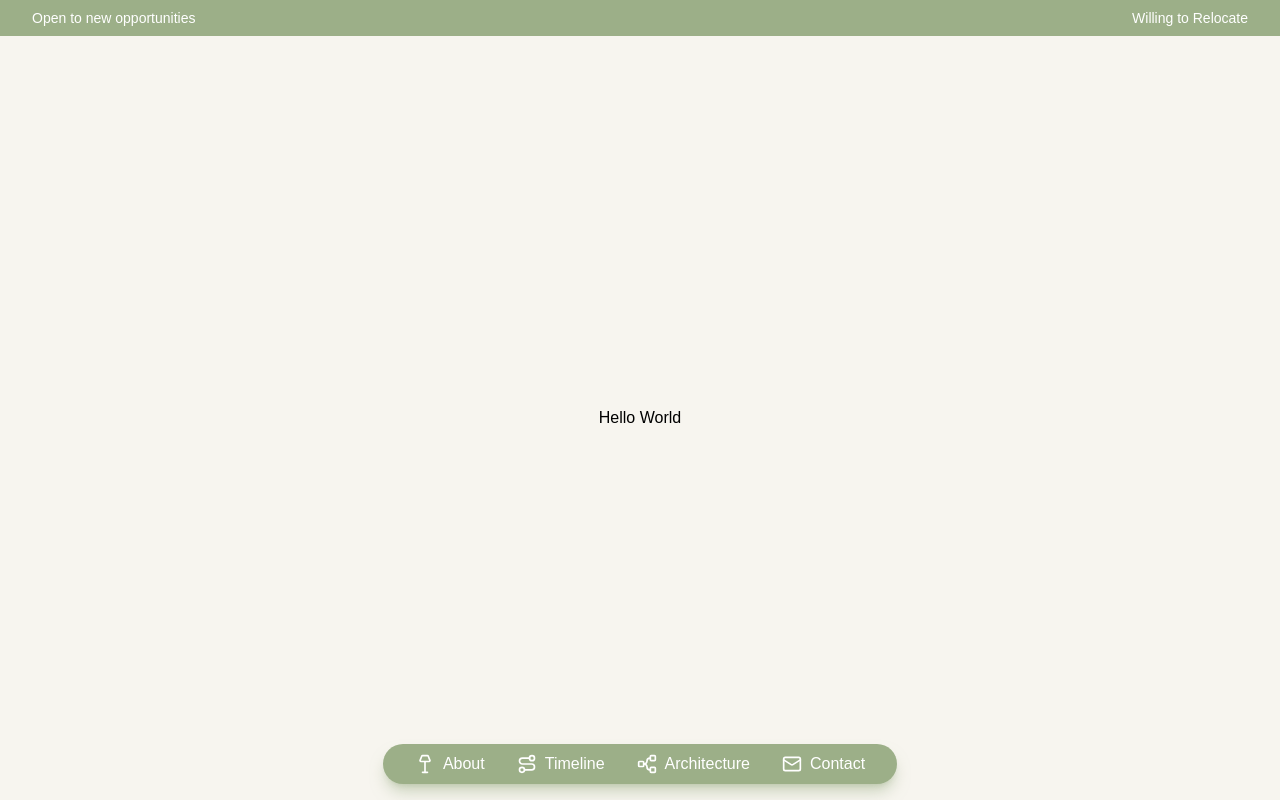
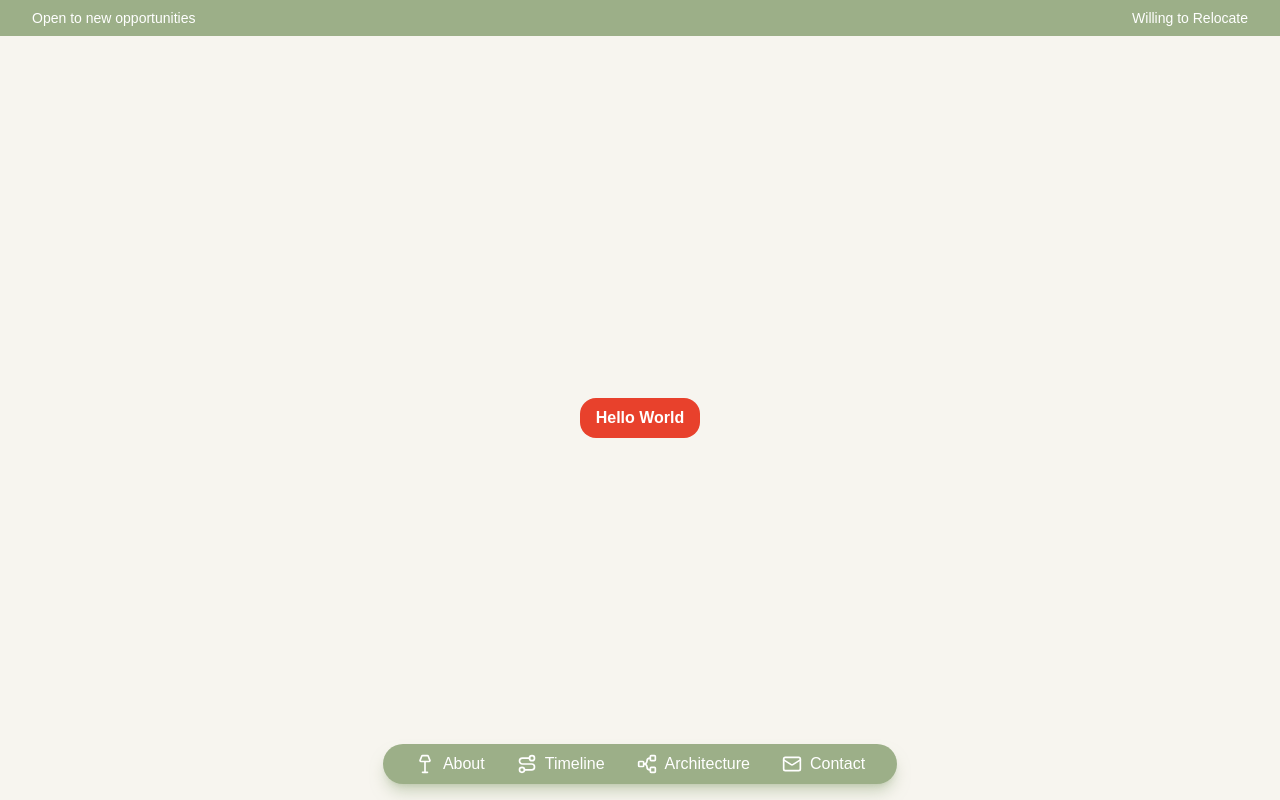
Before and after one commit to ryanctruong/personal-website, a React (Vite) app in the folder client/: page / in a window 1280 px wide. Built offline with nearby package versions, Linux system fonts and the light colour scheme; no server answers.

Commit message:
fix proxy and update connect api health check

```diff
--- a/client/src/App.tsx
+++ b/client/src/App.tsx
@@ -24,7 +24,9 @@ const App = () => {
         <div className="flex min-h-screen flex-col">
             <Banner />
             <main className="flex flex-1 flex-col items-center justify-center gap-4 p-4">
-                <p>Hello World</p>
+                <button className="bg-[#E8412C] hover:bg-[#C0392B] text-white font-bold py-2 px-4 rounded-2xl cursor-pointer" onClick={() => checkApiHealth()}>
+                    Hello World
+                </button>
             </main>
             <Navbar />
         </div >
--- a/client/vite.config.ts
+++ b/client/vite.config.ts
@@ -6,7 +6,7 @@ import tailwindcss from '@tailwindcss/vite'
 // https://vite.dev/config/
 export default defineConfig({
   server: {
-    proxy: { '/api/visit': 'http://127.0.0.1:3000' },
+    proxy: { '/api': 'http://127.0.0.1:3000' },
   },
   plugins: [
     tailwindcss(),
```
